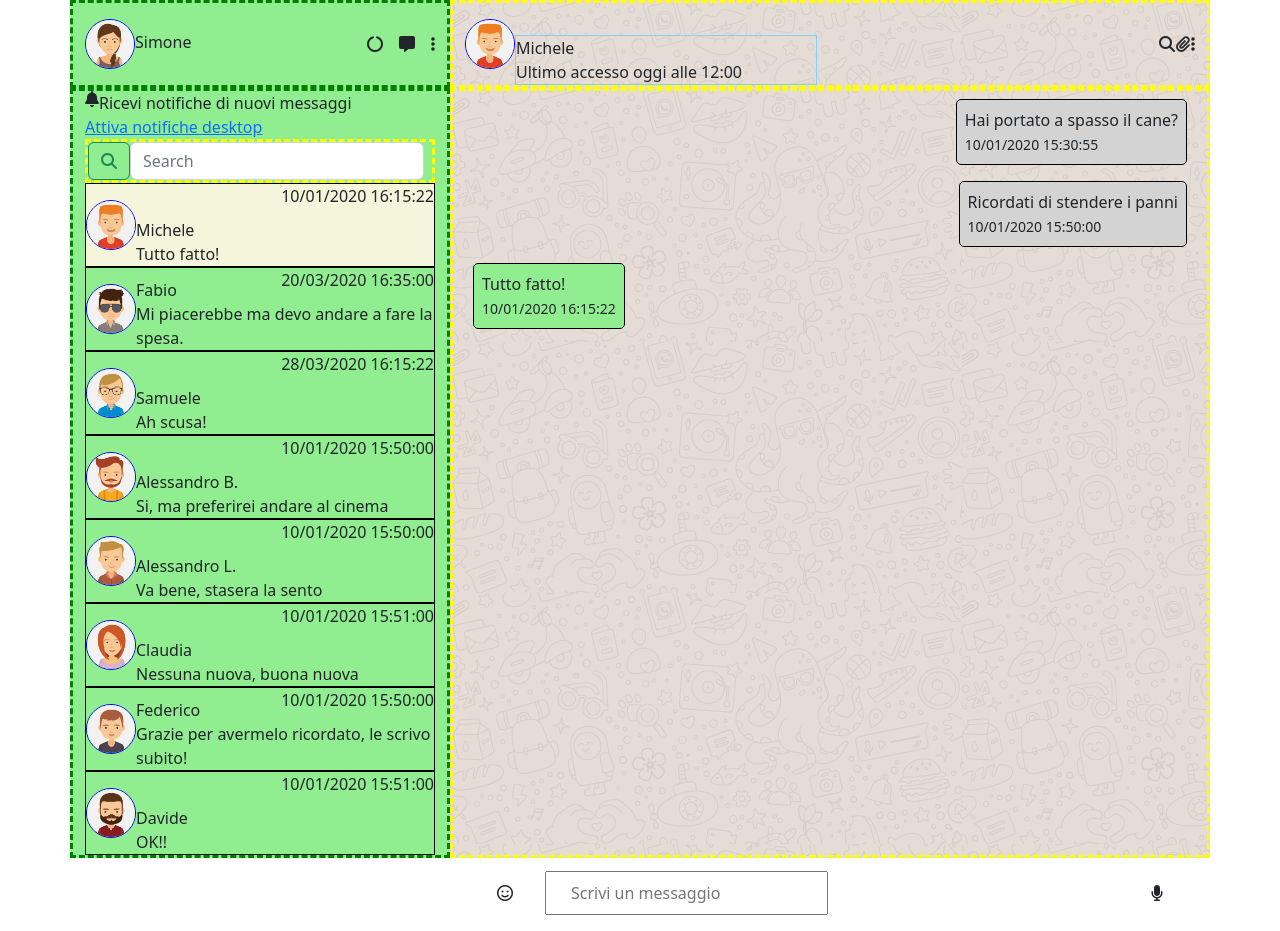
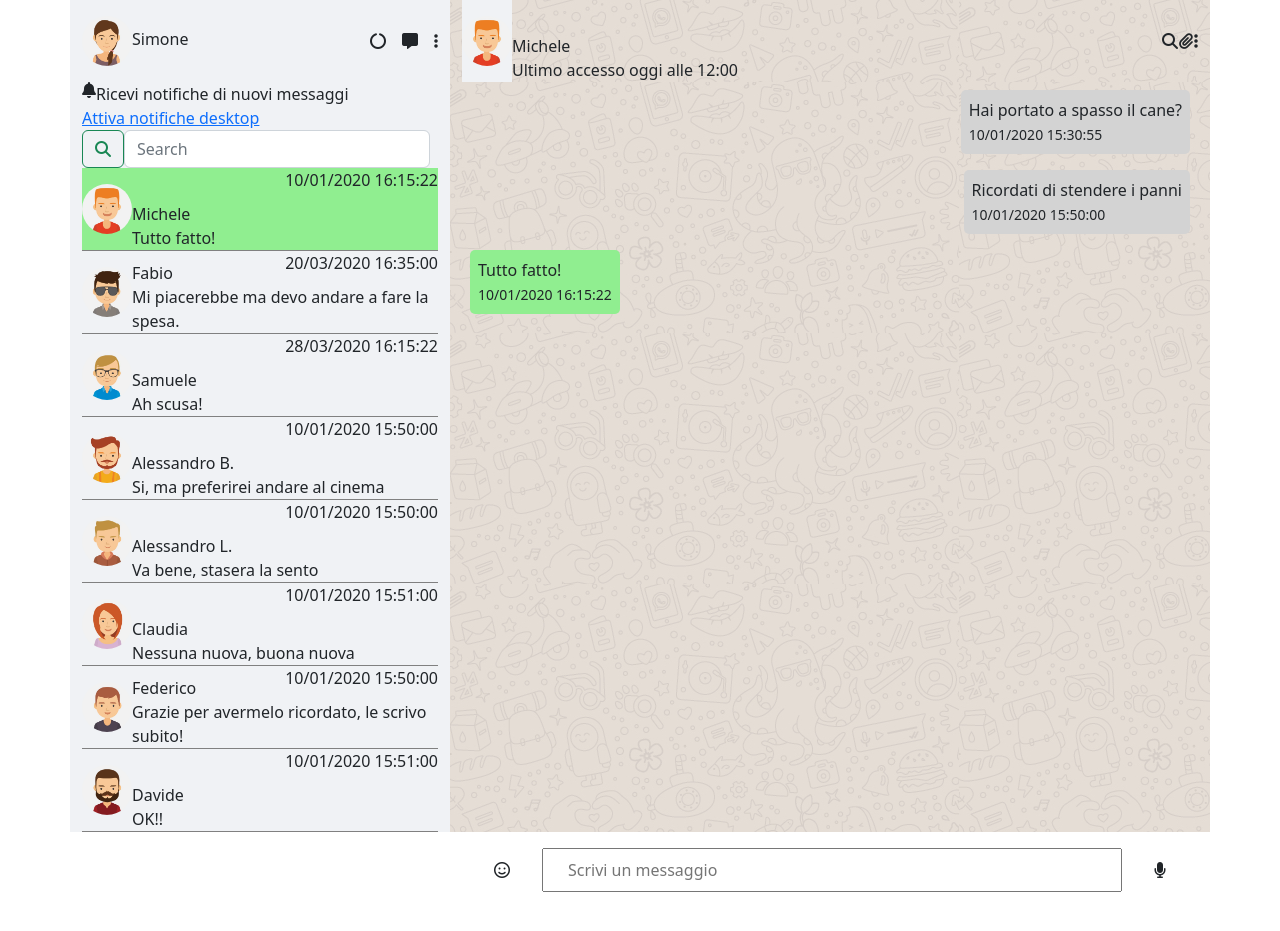
Before and after one commit to SimoneMarino30/vue-boolzapp, a plain HTML site: page index.html in a window 1280 px wide. After the commit the page ends 908 px from the top, so only its background shows below. Drawn offline with nearby package versions, Linux system fonts and the light colour scheme.

Commit message:
Header to fix for style+ general style fix

```diff
--- a/css/style.css
+++ b/css/style.css
@@ -9,7 +9,6 @@ img {
   width: 50px;
   height: 50px;
   border-radius: 50%;
-  border: 1px solid blue;
 }
 
 /* GENERAL */
@@ -27,34 +26,32 @@ img {
 /* SIDE SECTION START */
 
 .col-4 {
-  border: 3px dashed green;
-  background-color: lightgreen;
+  background-color: #f0f2f5;
 }
 
+.header-right-col {
+  background-color: #f0f2f5;
+}
 .col-8 {
-  border: 3px dashed yellow;
   background: url(../img/mine.jpg);
 }
 
 /* search bar */
 .searchBar {
-  border: 3px dashed yellow;
 }
 /* card */
 .avatarTextCard {
-  border: 1px solid black;
   position: relative;
+  border-bottom: 1px solid gray;
 }
 
 .textCard {
-  /* border: 1px solid blue; */
   position: absolute;
   bottom: 0;
   left: 50px;
 }
 
 .textHour {
-  /* border: 1px solid blue; */
   position: absolute;
   top: 0;
   right: 0;
@@ -70,7 +67,6 @@ img {
 }
 
 .activeTextCard {
-  border: 1px solid lightskyblue;
   position: absolute;
   bottom: 0;
   left: 50px;
@@ -82,7 +78,6 @@ img {
 
 .message {
   max-width: 70%;
-  border: 1px solid black;
   border-radius: 5px;
   padding: 0.5rem;
   margin: 0.5rem;
@@ -99,5 +94,5 @@ img {
 
 /* DEBUG */
 .active {
-  background-color: beige;
+  background-color: #90ee90;
 }
--- a/index.html
+++ b/index.html
@@ -44,7 +44,7 @@
       <div class="container">
         <header class="row">
           <!-- header left side -->
-          <div class="col-4 d-flex">
+          <div class="header-left-col col-4 d-flex">
             <div class="d-inline">
               <img src="./img/avatar_io.jpg" alt="" class="my-3" />
               <span>Simone</span>
@@ -57,7 +57,7 @@
           </div>
           <!-- header right side -->
           <div class="col-8 d-flex">
-            <div class="d-inline position-relative">
+            <div class="header-right-col d-inline position-relative">
               <img
                 :src="'./img/avatar' + contacts[clickedContact].avatar + '.jpg'"
                 alt=""
@@ -148,7 +148,7 @@
                 <input
                   type="text"
                   placeholder="Scrivi un messaggio"
-                  class="send-message-input px-4 p-2"
+                  class="send-message-input px-4 p-2 w-100"
                   @keyUp.enter="addText()"
                   v-model="myNewText.text"
                 />
```
